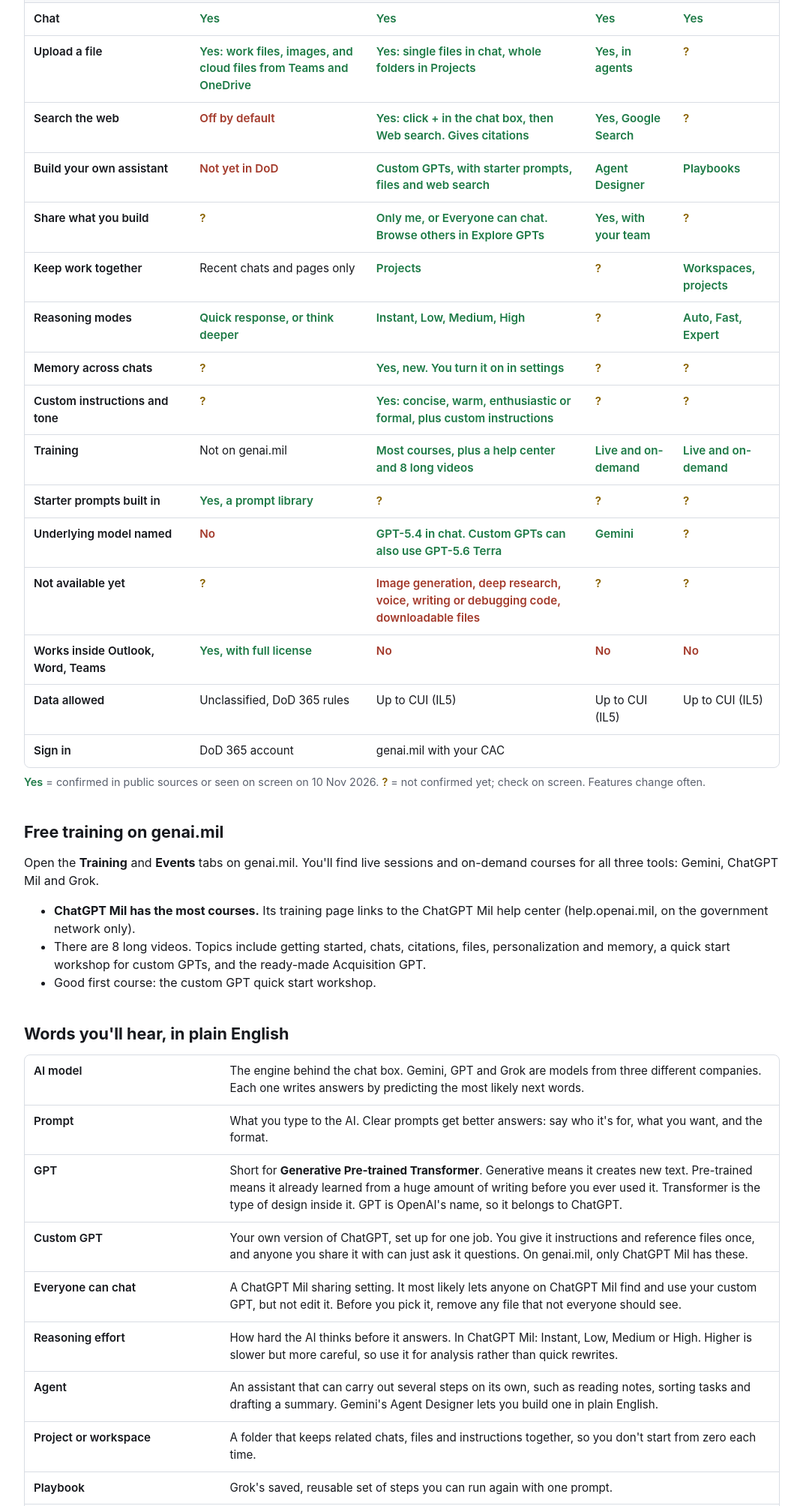
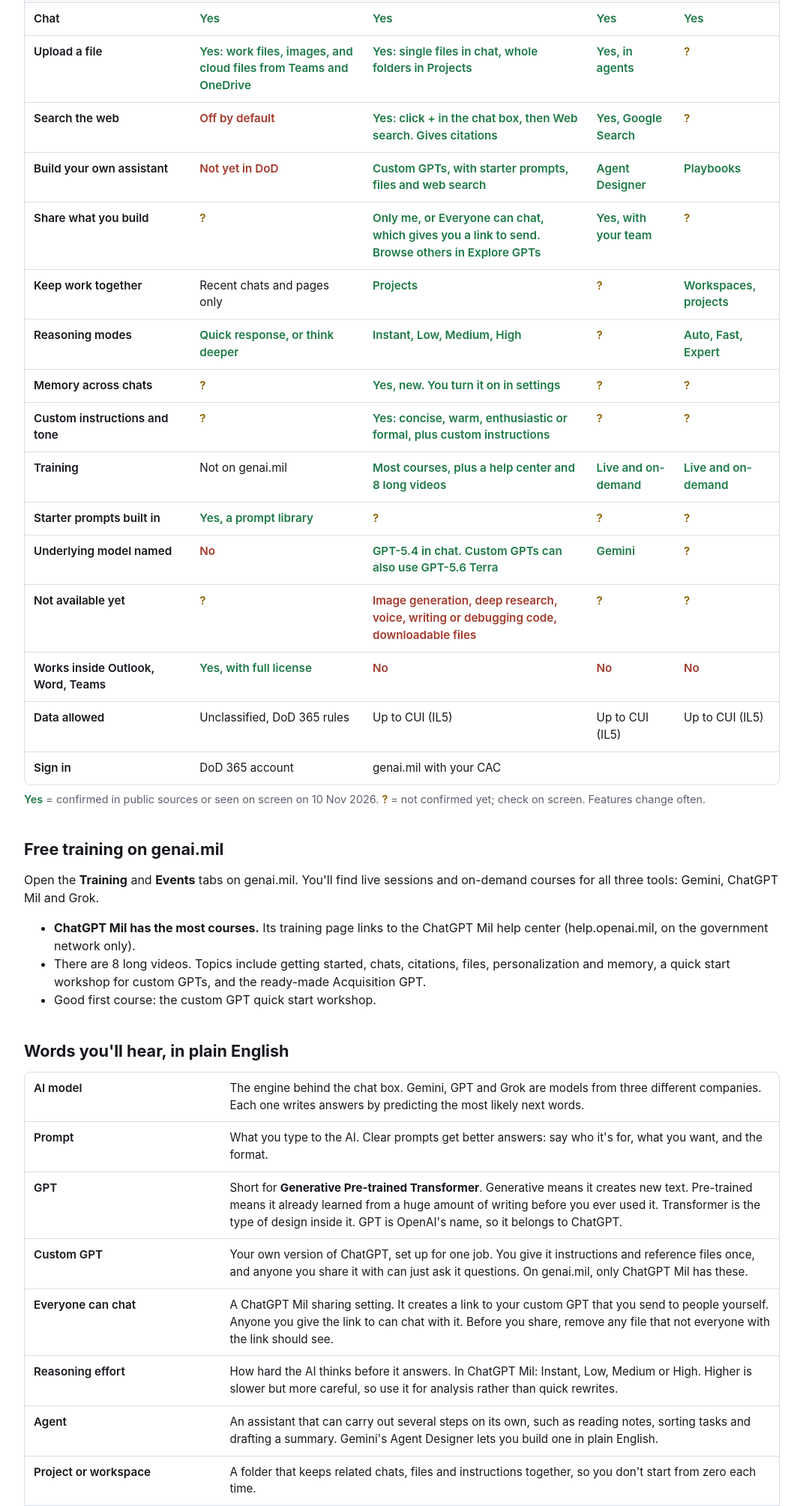
Before and after one commit to chesterhungate-ui/genai-mil-field-guide, a plain HTML site: page index.html in a window 1280 px wide. Shown: the part 1313-3321 px from the top of the page at 75% size, without its empty margins (104-1175 px from the left). Drawn offline with Linux system fonts and the light colour scheme.

Commit message:
Describe custom GPT sharing as a share link
Co-Authored-By: Claude Opus 5.5 <noreply@anthropic.com>

```diff
--- a/index.html
+++ b/index.html
@@ -182,7 +182,7 @@
     <tr><th>Upload a file</th><td class="y">Yes: work files, images, and cloud files from Teams and OneDrive</td><td class="y">Yes: single files in chat, whole folders in Projects</td><td class="y">Yes, in agents</td><td class="m">?</td></tr>
     <tr><th>Search the web</th><td class="n">Off by default</td><td class="y">Yes: click + in the chat box, then Web search. Gives citations</td><td class="y">Yes, Google Search</td><td class="m">?</td></tr>
     <tr><th>Build your own assistant</th><td class="n">Not yet in DoD</td><td class="y">Custom GPTs, with starter prompts, files and web search</td><td class="y">Agent Designer</td><td class="y">Playbooks</td></tr>
-    <tr><th>Share what you build</th><td class="m">?</td><td class="y">Only me, or Everyone can chat. Browse others in Explore GPTs</td><td class="y">Yes, with your team</td><td class="m">?</td></tr>
+    <tr><th>Share what you build</th><td class="m">?</td><td class="y">Only me, or Everyone can chat, which gives you a link to send. Browse others in Explore GPTs</td><td class="y">Yes, with your team</td><td class="m">?</td></tr>
     <tr><th>Keep work together</th><td>Recent chats and pages only</td><td class="y">Projects</td><td class="m">?</td><td class="y">Workspaces, projects</td></tr>
     <tr><th>Reasoning modes</th><td class="y">Quick response, or think deeper</td><td class="y">Instant, Low, Medium, High</td><td class="m">?</td><td class="y">Auto, Fast, Expert</td></tr>
     <tr><th>Memory across chats</th><td class="m">?</td><td class="y">Yes, new. You turn it on in settings</td><td class="m">?</td><td class="m">?</td></tr>
@@ -215,7 +215,7 @@
     <tr><th>Prompt</th><td>What you type to the AI. Clear prompts get better answers: say who it's for, what you want, and the format.</td></tr>
     <tr><th>GPT</th><td>Short for <b>Generative Pre-trained Transformer</b>. Generative means it creates new text. Pre-trained means it already learned from a huge amount of writing before you ever used it. Transformer is the type of design inside it. GPT is OpenAI's name, so it belongs to ChatGPT.</td></tr>
     <tr><th>Custom GPT</th><td>Your own version of ChatGPT, set up for one job. You give it instructions and reference files once, and anyone you share it with can just ask it questions. On genai.mil, only ChatGPT Mil has these.</td></tr>
-    <tr><th>Everyone can chat</th><td>A ChatGPT Mil sharing setting. It most likely lets anyone on ChatGPT Mil find and use your custom GPT, but not edit it. Before you pick it, remove any file that not everyone should see.</td></tr>
+    <tr><th>Everyone can chat</th><td>A ChatGPT Mil sharing setting. It creates a link to your custom GPT that you send to people yourself. Anyone you give the link to can chat with it. Before you share, remove any file that not everyone with the link should see.</td></tr>
     <tr><th>Reasoning effort</th><td>How hard the AI thinks before it answers. In ChatGPT Mil: Instant, Low, Medium or High. Higher is slower but more careful, so use it for analysis rather than quick rewrites.</td></tr>
     <tr><th>Agent</th><td>An assistant that can carry out several steps on its own, such as reading notes, sorting tasks and drafting a summary. Gemini's Agent Designer lets you build one in plain English.</td></tr>
     <tr><th>Project or workspace</th><td>A folder that keeps related chats, files and instructions together, so you don't start from zero each time.</td></tr>
```
